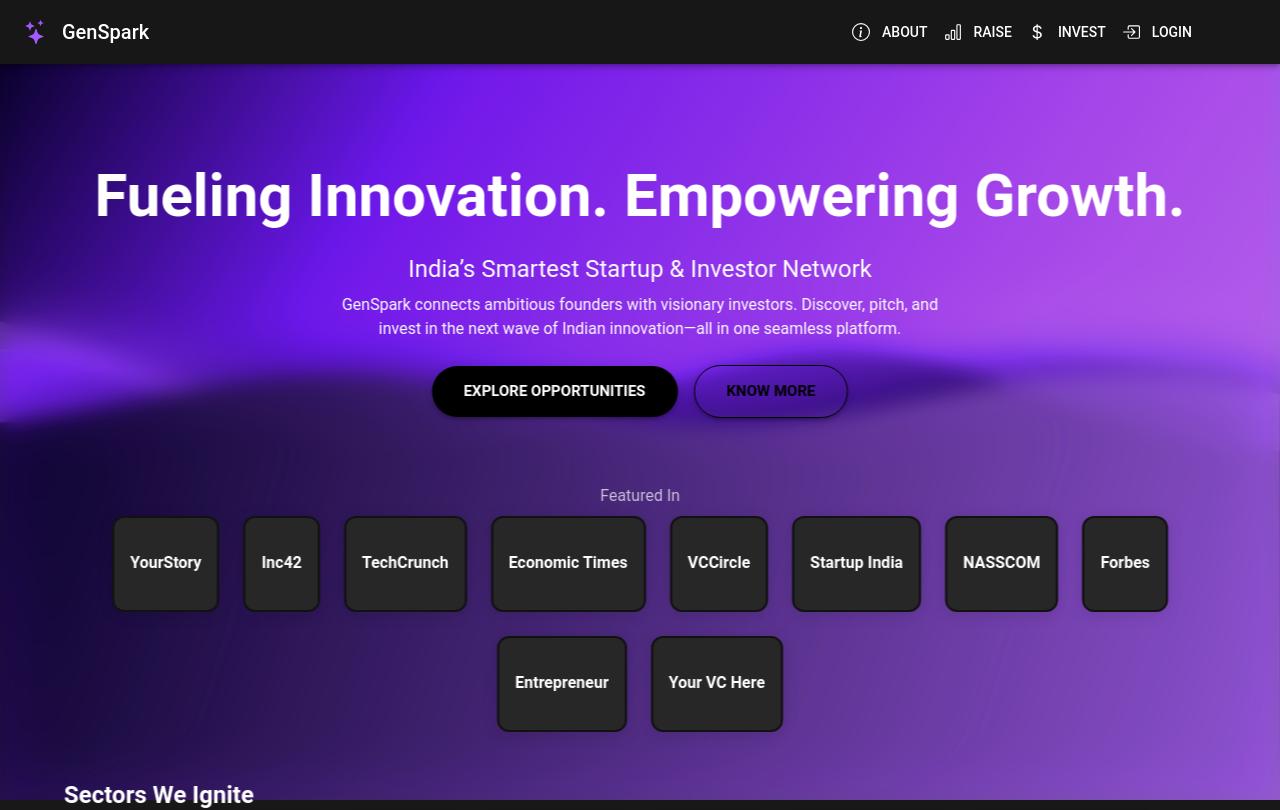
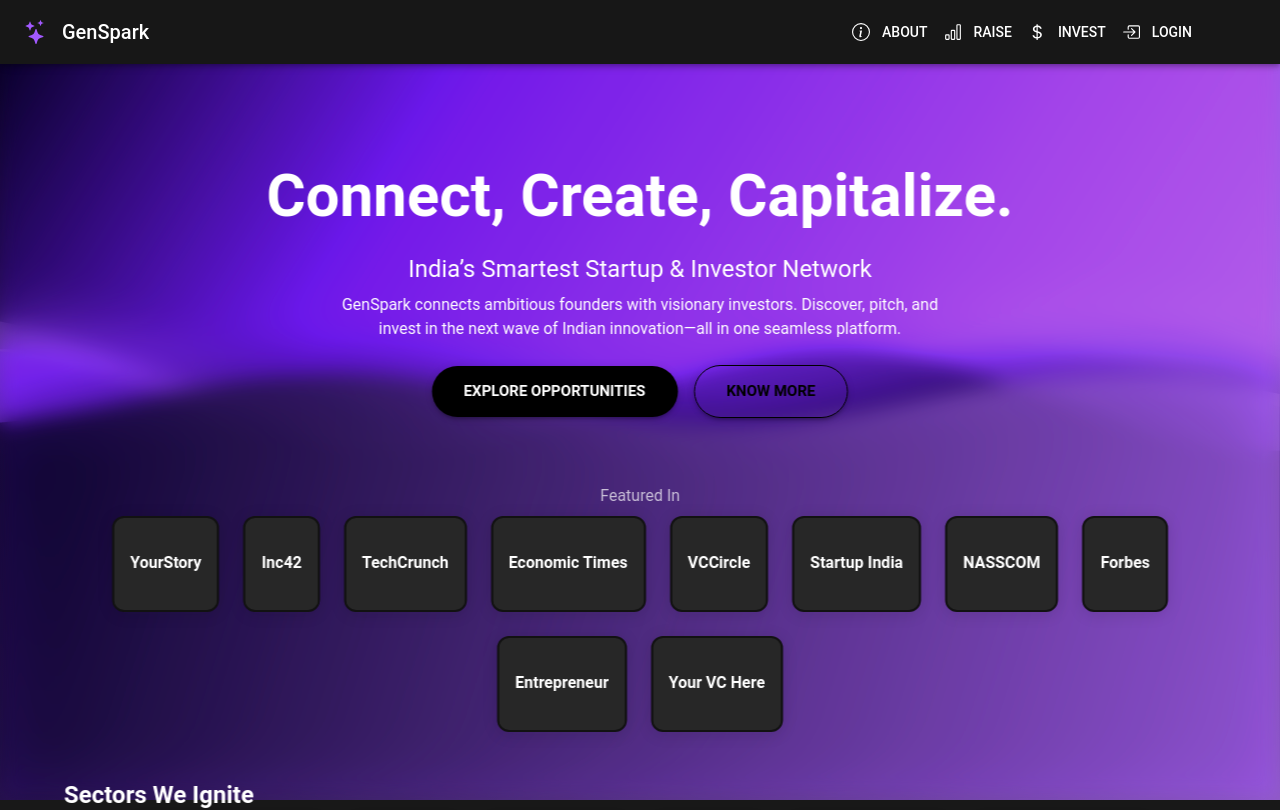
Before and after one commit to jhasaketanDWI/test-app-Backend, a React (Vite) app: page / in a window 1280 px wide. Shown: the top 810 px of the page. Built offline with nearby package versions, Linux system fonts and the light colour scheme; some icons are missing; the HTML template or start-up script is replaced by a standard one.

Commit message:
Update Home.jsx

```diff
--- a/src/pages/Home.jsx
+++ b/src/pages/Home.jsx
@@ -60,7 +60,7 @@ const Home = () => {
         <ContentAnimation direction="left">
         <Box sx={{ textAlign: 'center', mb: 8 }}>
         <Typography variant="h2" fontWeight={700} gutterBottom>
-          Fueling Innovation. Empowering Growth.
+          Connect, Create, Capitalize.
         </Typography>
         <Typography variant="h5" sx={theme => ({ color: theme.palette.text.primary })} gutterBottom>
           India’s Smartest Startup & Investor Network
```
